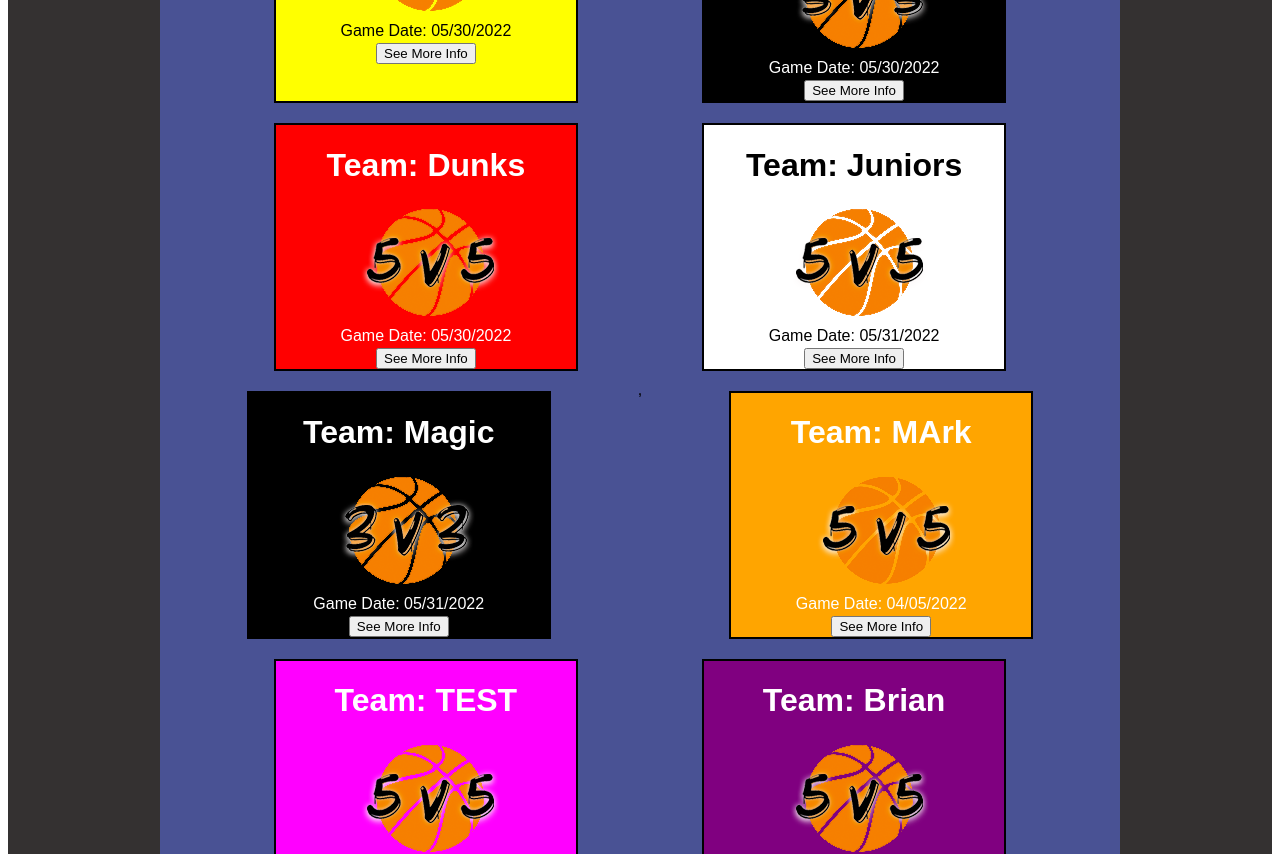
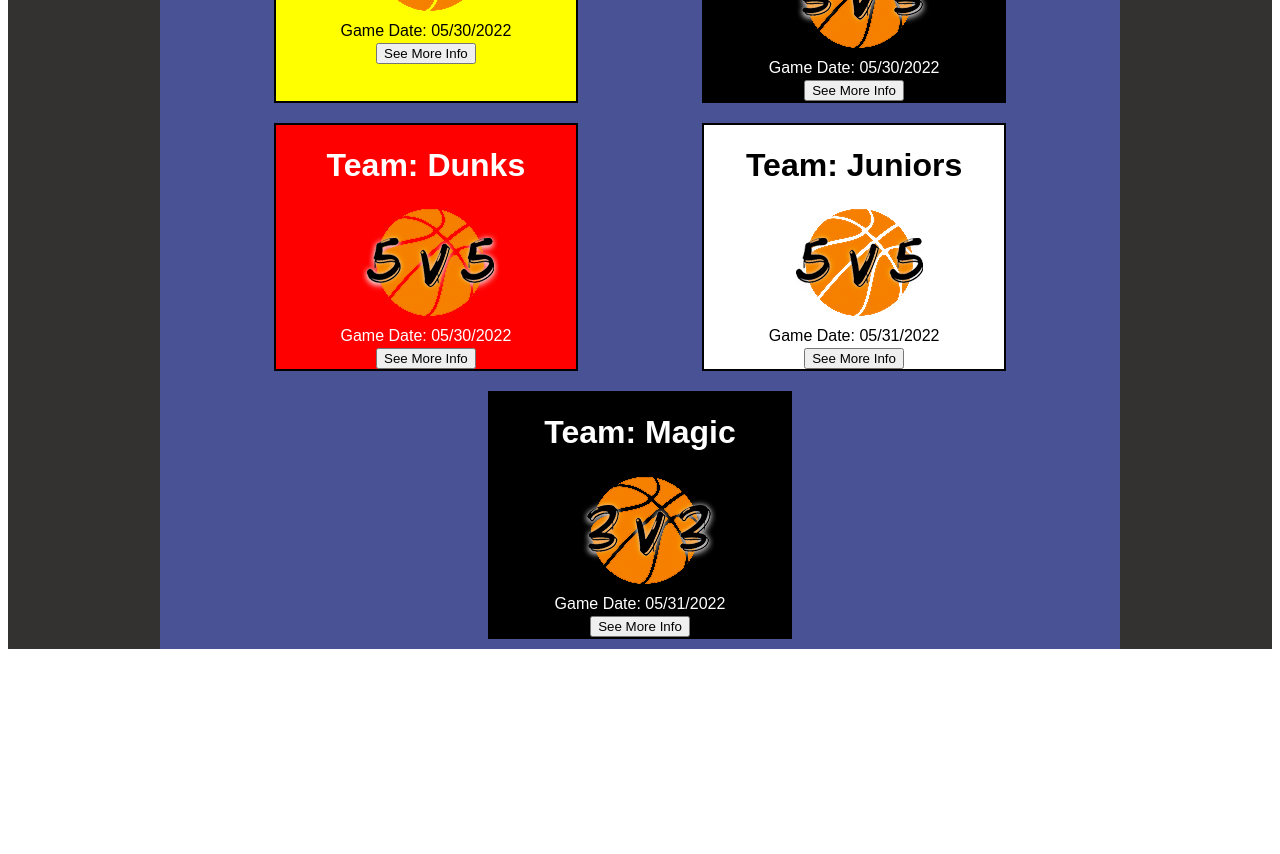
Before and after one commit to bitz820/Put-Me-In-Coach, a React (Create React App) app: page / in a window 1280 px wide. Shown: the part 1556-2410 px from the top of the page. After the commit the page ends 2213 px from the top, so only its background shows below. Built offline with nearby package versions, Linux system fonts and the light colour scheme; data requests are answered from the project's data file.

Commit message:
fixed sort functionality! GO TOSIE!

```diff
--- a/src/Components/Home.js
+++ b/src/Components/Home.js
@@ -14,7 +14,15 @@ function Home({ data }) {
   const render5Teams = sortByType.filter(team => team.type === "5v5").map(team => <MiniCard key={team.id} data={team} />)
   const [sortState, setSortState] = useState("a");
 
+  let showSort;
 
+if (sortState === "a") {
+    showSort = renderTeamsByDate
+  } else if (sortState === "b") {
+    showSort = render3Teams
+  } else if (sortState === "c") {
+    showSort = render5Teams
+  }
 
   return (
     <div className='home-style' id='Homecontainer'>
@@ -25,25 +33,16 @@ function Home({ data }) {
       </div>
       <div className="ddApp" >
         <h1>Upcoming Games</h1>
-      <select className= "custom-select" onChange={(e) => {
-        const selectedSort=e.target.value;
-        setSortState(selectedSort);
-
-      }} >
+        <select className="custom-select" onChange={(e) => setSortState(e.target.value)} >
           <option value='a'>Sort by Date</option>
           <option value='b'>3 v 3 Games</option>
           <option value='c'>5 v 5 Games</option>
         </select>
-
-
-
       </div>
 
       <div className='games-by-date'  >
         <div className='home-card-style ' id='Home2'>
-        {sortState} {renderTeamsByDate}, {render5Teams} {render5Teams}
-            {/* still trying to figure out how to use srtstate conditional to render, but pushing this for now */}
-
+          {showSort}
         </div>
       </div>
     </div>
```
Lines whose indentation alone changed are shown as unchanged.
